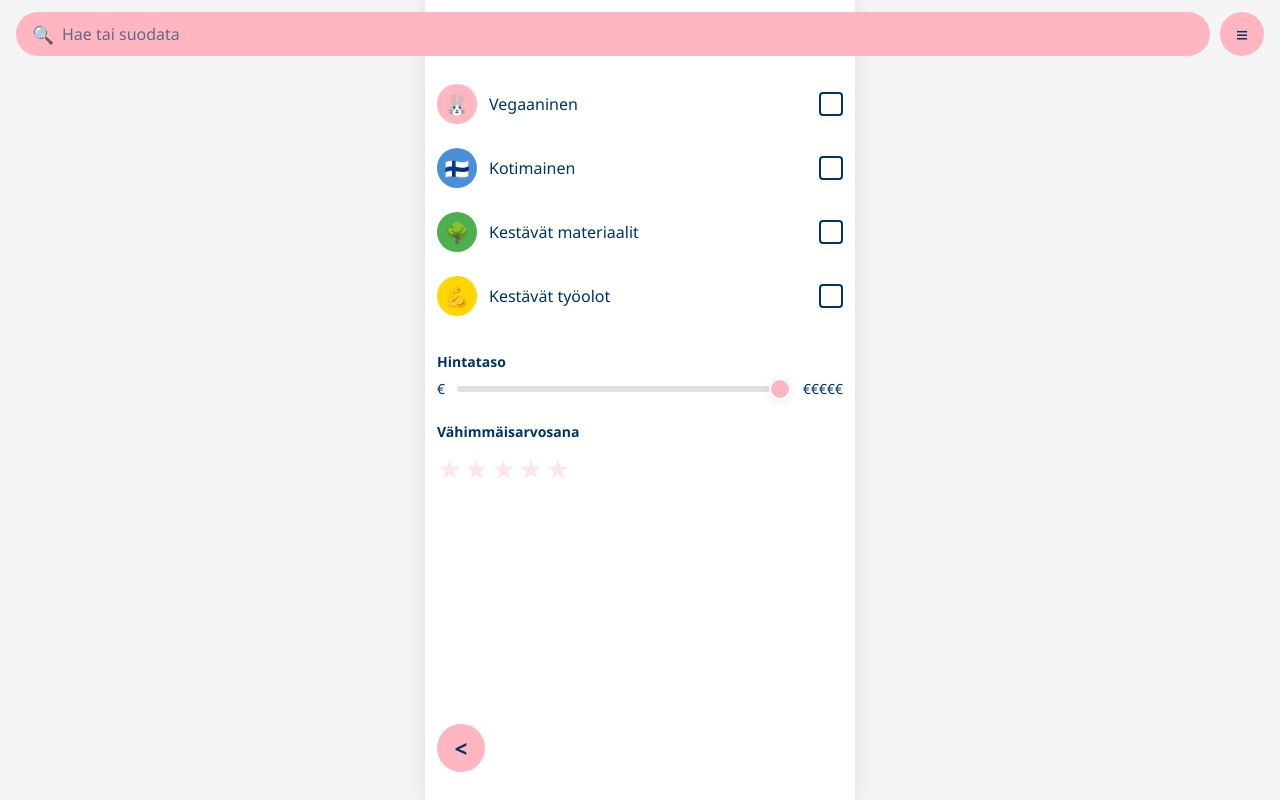
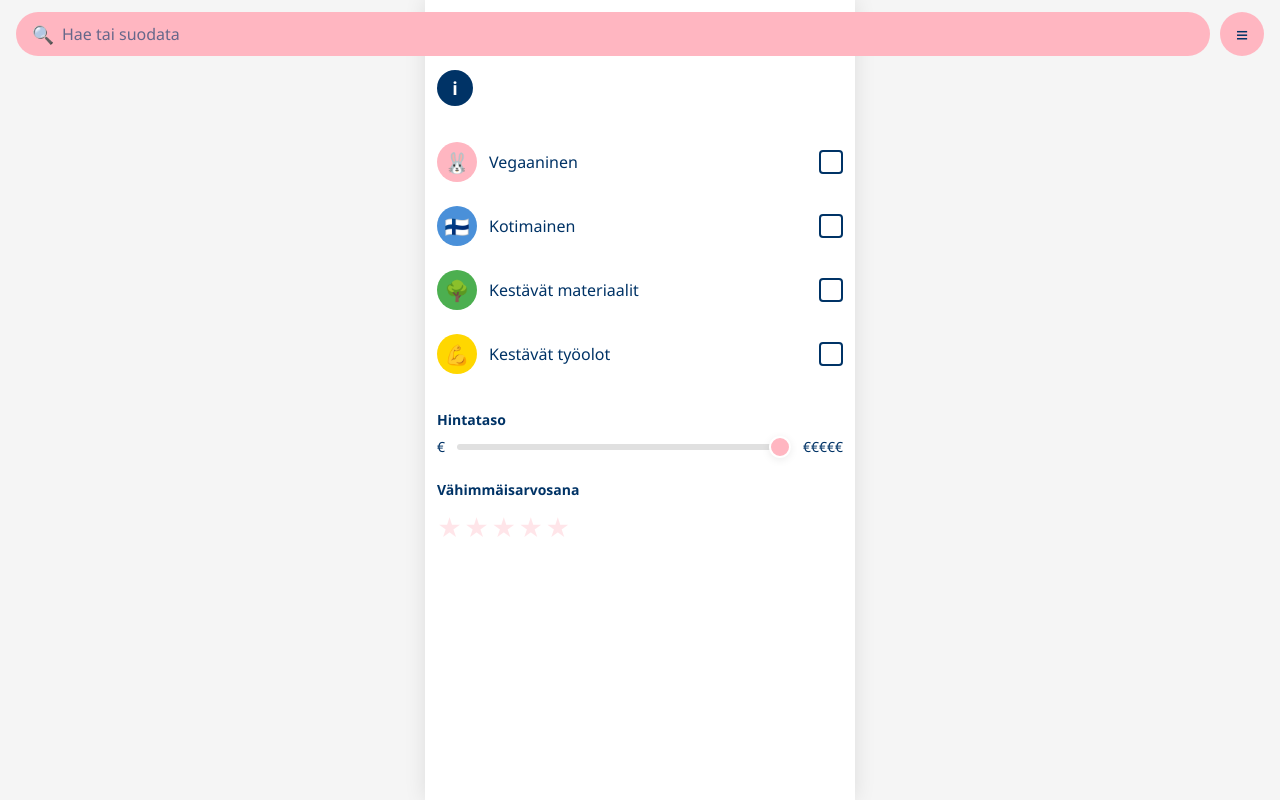
Before and after one commit to sampo-sudo/verso, a React (Vite) app: page /filter in a window 1280 px wide. Built offline with nearby package versions, Linux system fonts and the light colour scheme.

Commit message:
Added padding and changed some links

```diff
--- a/src/pages/FilterPanel/FilterPanel.module.css
+++ b/src/pages/FilterPanel/FilterPanel.module.css
@@ -3,6 +3,7 @@
   min-height: 100dvh;
   background: var(--white);
   padding: 0.75rem;
+  padding-top: 70px;
   display: flex;
   flex-direction: column;
 }
--- a/src/pages/FilterPanel/FilterPanel.tsx
+++ b/src/pages/FilterPanel/FilterPanel.tsx
@@ -1,6 +1,5 @@
 import { useNavigate } from "react-router-dom";
 import TopBar from "../../components/TopBar/TopBar";
-import BackButton from "../../components/BackButton/BackButton";
 import StarRating from "../../components/StarRating/StarRating";
 import { useFilters } from "../../context/FilterContext";
 import styles from "./FilterPanel.module.css";
@@ -41,7 +40,7 @@ export default function FilterPanel() {
     <div className={styles.container}>
       <div className={styles.topRow}>
         <TopBar
-          onFilterClick={() => {}}
+          onFilterClick={() => navigate(-1)}
           searchValue={filters.searchQuery}
           onSearchChange={handleSearchChange}
         />
@@ -108,10 +107,6 @@ export default function FilterPanel() {
           />
         </div>
       </div>
-
-      <div className={styles.footer}>
-        <BackButton />
-      </div>
     </div>
   );
 }
--- a/src/pages/ListView/ListView.module.css
+++ b/src/pages/ListView/ListView.module.css
@@ -3,6 +3,7 @@
   flex-direction: column;
   min-height: 100vh;
   min-height: 100dvh;
+  padding-top: 50px;
   background: var(--white);
 }
 
```
